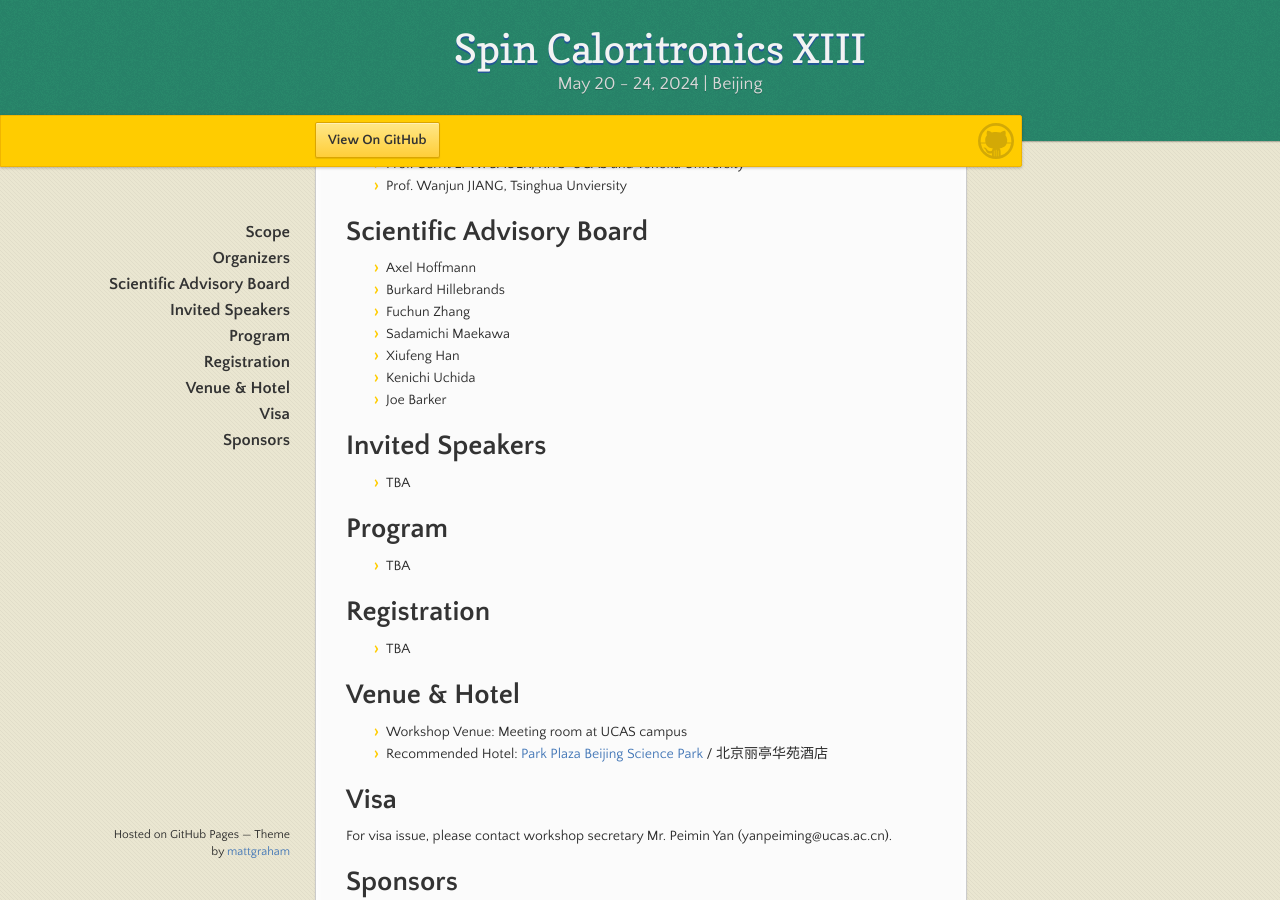
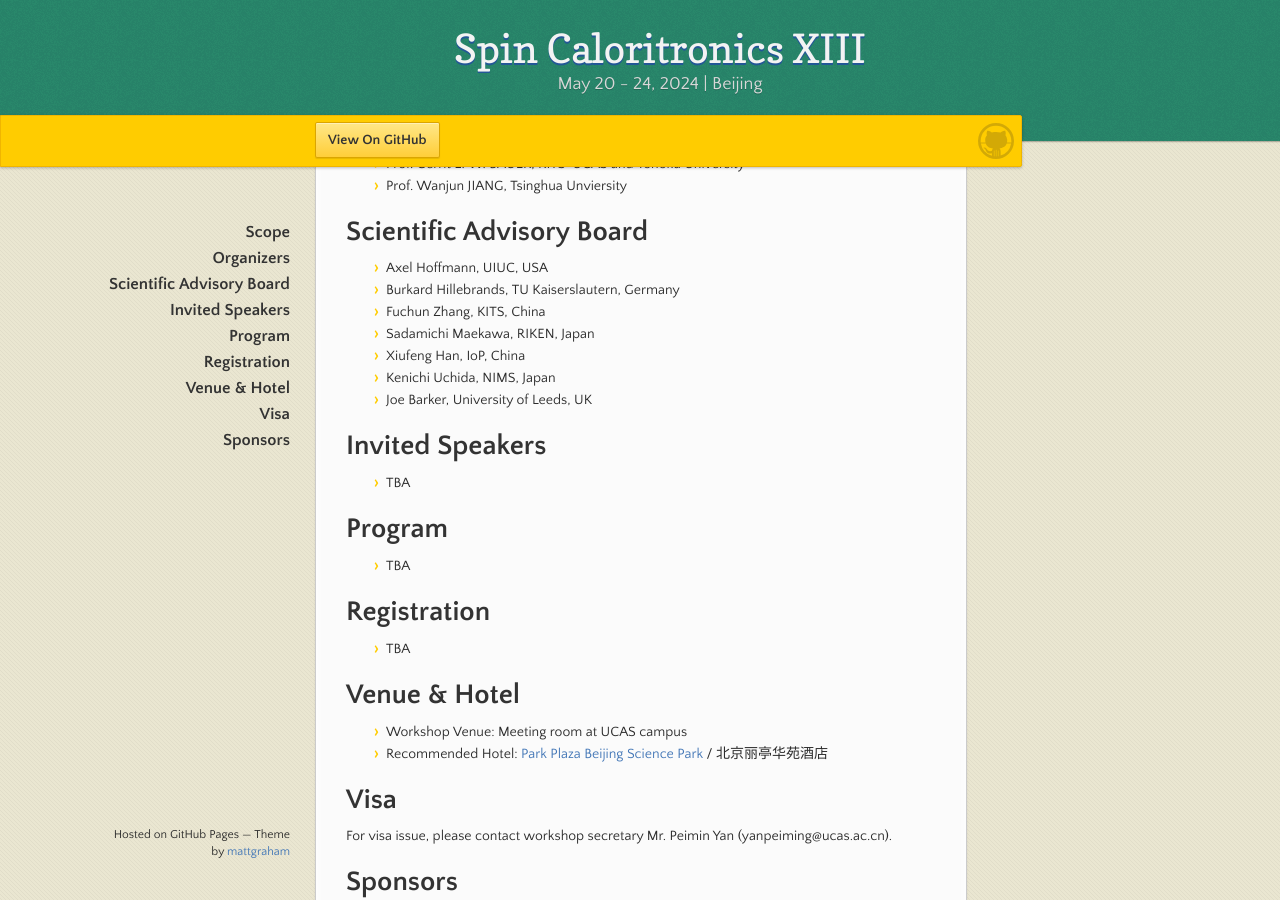
Before and after one commit to spincaloritronics/spincaloritronics.github.io, a Jekyll site: the page built from index.md, in a window 1280 px wide and 900 px high, scrolled down 452 px. Built offline with Jekyll 4.4.1, drawn with Linux system fonts in a browser that asks for light colours.

Commit message:
Update index.md

```diff
--- a/index.md
+++ b/index.md
@@ -18,13 +18,13 @@ The Spin Caloritornics workshops had been previously held in Leiden (2009, 2011)
 
 # Scientific Advisory Board
 
-* Axel Hoffmann
-* Burkard Hillebrands
-* Fuchun Zhang
-* Sadamichi Maekawa
-* Xiufeng Han
-* Kenichi Uchida
-* Joe Barker
+* Axel Hoffmann, UIUC, USA
+* Burkard Hillebrands, TU Kaiserslautern, Germany
+* Fuchun Zhang, KITS, China
+* Sadamichi Maekawa, RIKEN, Japan
+* Xiufeng Han, IoP, China
+* Kenichi Uchida, NIMS, Japan
+* Joe Barker, University of Leeds, UK
 
 # Invited Speakers
 
```
